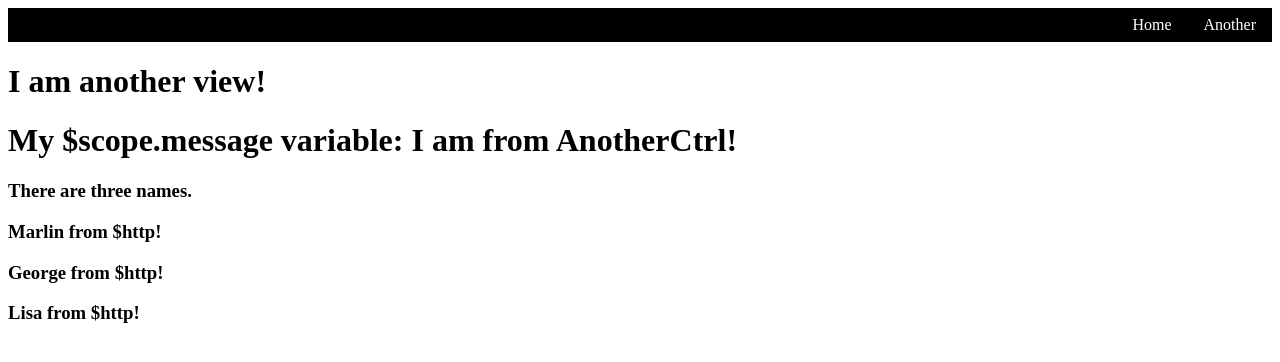
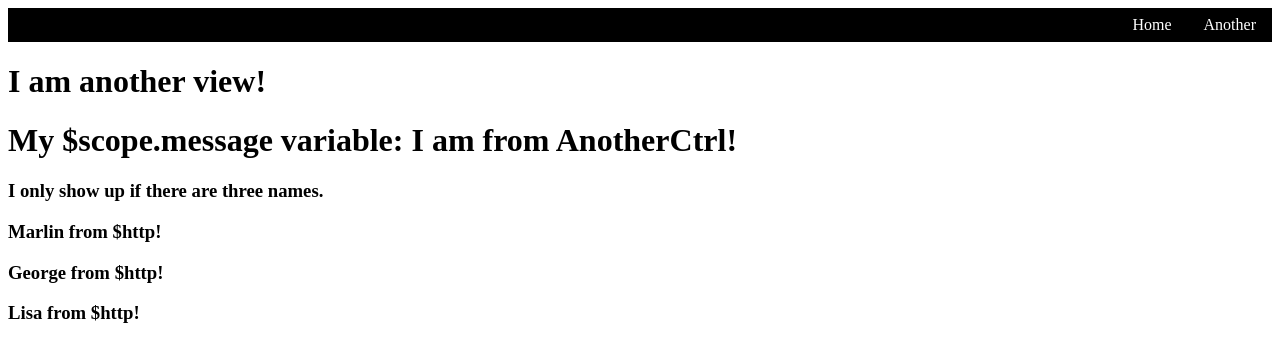
Before and after one commit to DominicSerranoC14/17workspace, a website: page mjd/angular/index.html at #!/another in a window 1280 px wide. Drawn offline with nearby package versions, Linux system fonts and the light colour scheme; some packages are replaced by stand-ins of ours.

```diff
--- a/mjd/angular/controllers/another.js
+++ b/mjd/angular/controllers/another.js
@@ -9,7 +9,9 @@
   // Populate $scope.list with a local $http call
   $http.get('list.json')
   .then(listData => {
+
     $scope.list = listData.data.list.map(each => `${each.name} from $http!`);
+
   });
 
 });
--- a/mjd/angular/views/another.html
+++ b/mjd/angular/views/another.html
@@ -1,4 +1,4 @@
 <h1>I am another view!</h1>
 <h1>My $scope.message variable: {{message}}</h1>
-<h3 ng-if="list.length === 3">There are three names.</h3>
+<h3 ng-if="list.length === 3">I only show up if there are three names.</h3>
 <h3 ng-repeat="each in list">{{each}}</h3>
```
